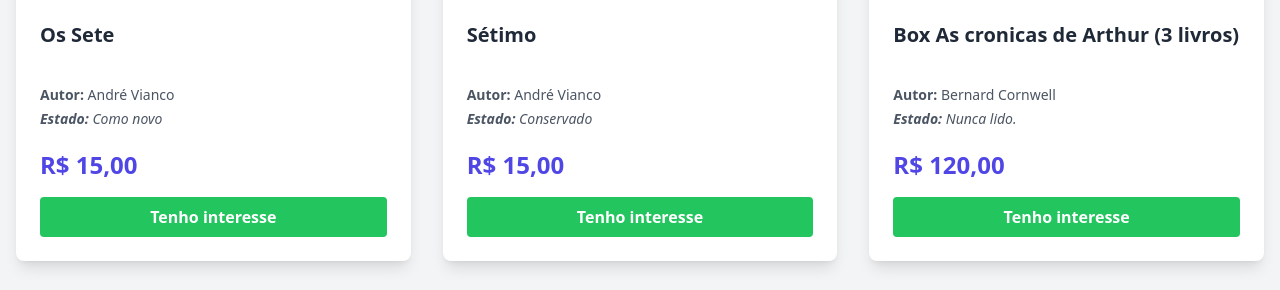
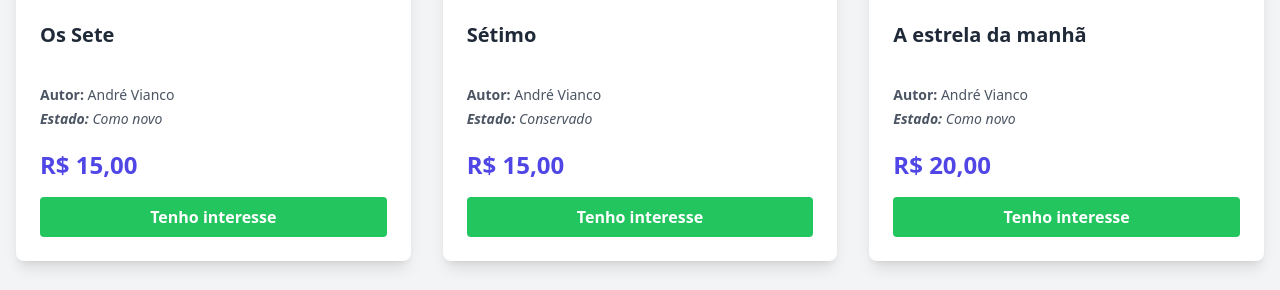
Before and after one commit to lordvaynard/meus-livros, a plain HTML site: page index.html in a window 1280 px wide. Shown: the part 435-725 px from the top of the page. Drawn offline with nearby package versions, Linux system fonts and the light colour scheme; grey boxes are pictures that could not be loaded.

Commit message:
Update index.html

```diff
--- a/index.html
+++ b/index.html
@@ -41,45 +41,52 @@
             imagem: "https://i.imgur.com/h6kultL.jpg"
         },
         {
+            titulo: "A estrela da manhã",
+            autor: "André Vianco",
+            estado: "Como novo",
+            preco: "20,00",
+            imagem: "https://i.imgur.com/2np2foa.jpg"
+        },
+        {
             titulo: "Box As cronicas de Arthur (3 livros)",
             autor: "Bernard Cornwell",
             estado: "Nunca lido.",
-            preco: "120,00",
+            preco: "100,00",
             imagem: "https://i.imgur.com/QN8JnNM.jpg"
         },
         {
             titulo: "O Conde de Monte Cristo",
             autor: "Alexandre Dumas",
             estado: "Bom estado",
-            preco: "45,00",
+            preco: "15,00",
             imagem: "https://i.imgur.com/e4iJqTR.jpg"
         },
         {
             titulo: "Autocracia S. A.",
             autor: "Anne Applebaum",
             estado: "Excelente",
-            preco: "55,00",
+            preco: "25,00",
             imagem: "https://i.imgur.com/G1wXrqU.jpg"
         },
         {
             titulo: "As melhores histórias de Sherlock Holmes",
             autor: "Arthur Conan Doyle",
             estado: "Bom estado",
-            preco: "20,00",
+            preco: "10,00",
             imagem: "https://i.imgur.com/ef3P4iX.jpg"
         },
         {
             titulo: "O Exorcista",
             autor: "William Peter Blatty",
-            estado: "Conservado",
-            preco: "35,00",
+            estado: "Muito desgaste do tempo, edição de 1972",
+            preco: "15,00",
             imagem: "https://i.imgur.com/JX02udB.jpg"
         },
         {
             titulo: "O Jardim Secreto",
             autor: "Frances Hodgson Burnett",
             estado: "Bom estado",
-            preco: "25,00",
+            preco: "20,00",
             imagem: "https://i.imgur.com/ots2EiF.jpg"
         },
         {
@@ -100,21 +107,21 @@
             titulo: "Vidas Secas",
             autor: "Graciliano Ramos",
             estado: "Bom estado",
-            preco: "20,00",
+            preco: "10,00",
             imagem: "https://i.imgur.com/A7tHwKw.jpg"
         },
         {
             titulo: "Confie em mim",
             autor: "Harlan Coben",
             estado: "Conservado",
-            preco: "20,00",
+            preco: "15,00",
             imagem: "https://i.imgur.com/i5SEai7.jpg"
         },
         {
             titulo: "Não Conte a ninguem",
             autor: "Harlan Coben",
             estado: "Bom estado",
-            preco: "18,00",
+            preco: "15,00",
             imagem: "https://i.imgur.com/9dbEHlf.jpg"
         },
         {
@@ -128,14 +135,14 @@
             titulo: "O chamado de Cthulhu e outros contos",
             autor: "H.P. Lovecraft",
             estado: "Conservado",
-            preco: "25,00",
+            preco: "15,00",
             imagem: "https://i.imgur.com/7uBWois.jpg"
         },
         {
             titulo: "Como se tornar um lider servidor",
             autor: "James C. Hunter",
             estado: "Bom estado",
-            preco: "15,00",
+            preco: "10,00",
             imagem: "https://i.imgur.com/w6V9HWU.jpg"
         },
         {
@@ -149,25 +156,18 @@
             titulo: "Memorial do Convento",
             autor: "José Saramago",
             estado: "Bom estado",
-            preco: "30,00",
+            preco: "20,00",
             imagem: "https://i.imgur.com/sjT5tml.jpg"
-        },
-        {
-            titulo: "A estrela da manhã",
-            autor: "Julia Quinn",
-            estado: "Excelente",
-            preco: "35,00",
-            imagem: "https://i.imgur.com/2np2foa.jpg"
         },
         {
             titulo: "Nunca",
             autor: "Ken Follett",
             estado: "Excelente",
-            preco: "40,00",
+            preco: "30,00",
             imagem: "https://i.imgur.com/zr3vCyX.jpg"
         },
         {
-            titulo: "O Voo da Água",
+            titulo: "O Voo da Águia",
             autor: "Ken Follett",
             estado: "Edição economica, como novo, nunca lido",
             preco: "20,00",
@@ -205,34 +205,34 @@
             titulo: "Texas Hold'em Odds e Propabilidades",
             autor: "Matthew Hilger",
             estado: "Bom estado",
-            preco: "35,00",
+            preco: "15,00",
             imagem: "https://i.imgur.com/VfEZbN5.jpg"
         },
         {
             titulo: "Poker - A essência do Texas Hold'em",
             autor: "Phil Hellmuth",
             estado: "Bom estado",
-            preco: "30,00",
+            preco: "20,00",
             imagem: "https://i.imgur.com/q3HMgKP.jpg"
         },
         {
             titulo: "Contos extraordinarios",
             autor: "Edgar Allan Poe",
             estado: "Conservado",
-            preco: "22,00",
+            preco: "15,00",
             imagem: "https://i.imgur.com/kdablRR.jpg"
         },
         {
             titulo: "O escaravelho de ouro e outros contos",
             autor: "Edgar Allan Poe",
             estado: "Bom estado",
-            preco: "18,00",
+            preco: "15,00",
             imagem: "https://i.imgur.com/gqQjPwv.jpg"
         },
         {
             titulo: "Ilusões",
             autor: "Richard Bach",
-            estado: "Bom estado",
+            estado: "Marcas de uso",
             preco: "15,00",
             imagem: "https://i.imgur.com/jc8Ta0x.jpg"
         },
@@ -288,8 +288,8 @@
         {
             titulo: "O Médico e o Monstro",
             autor: "Robert Louis Stevenson",
-            estado: "Bom estado",
-            preco: "15,00",
+            estado: "Antigo, marcas de uso",
+            preco: "10,00",
             imagem: "https://i.imgur.com/1hY4Mua.jpg"
         },
         {
@@ -310,14 +310,14 @@
             titulo: "Os Miseráveis",
             autor: "Victor Hugo",
             estado: "Bom estado",
-            preco: "40,00",
+            preco: "15,00",
             imagem: "https://i.imgur.com/7VCYi9Q.jpg"
         },
         {
             titulo: "Medeia Morta",
             autor: "Claudia Lemes",
             estado: "Excelente",
-            preco: "30,00",
+            preco: "25,00",
             imagem: "https://i.imgur.com/B2NZ2MB.jpg"
         }
     ];
```
